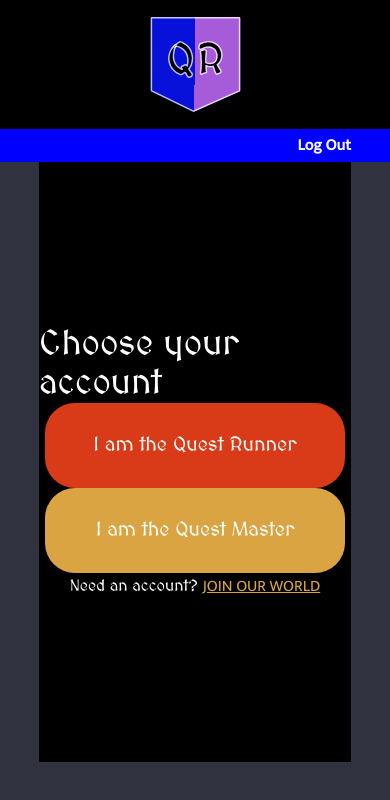
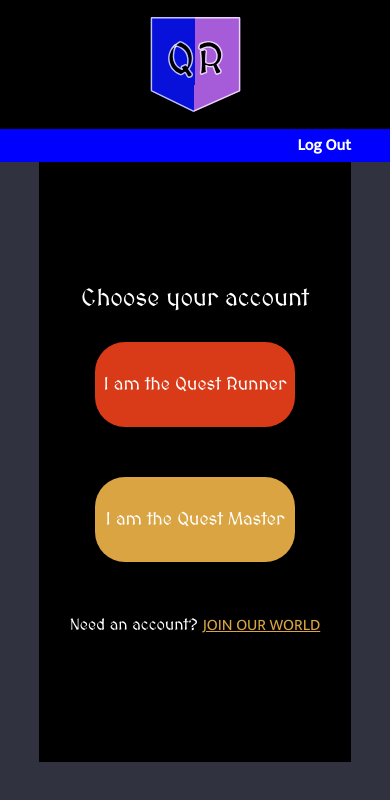
Before and after one commit to npereznyc/task-quest-frontend, a React (Create React App) app: page /login in a window 390 px wide. Shown: the top 800 px of the page. Built offline with nearby package versions, Linux system fonts and the light colour scheme; no server answers; grey boxes are pictures that could not be loaded.

Commit message:
login pages fully mobile responsive

```diff
--- a/src/style/login.css
+++ b/src/style/login.css
@@ -246,4 +246,23 @@ a {
     justify-content: center;
     align-items: center;
   }
+
+  .task-runner{
+    margin-bottom: 50px;
+  }
 }
+
+@media only screen and (max-width: 500px) {
+.login-heading{
+  font-size: 24px;
+  margin-bottom: 30px;
+}
+.task-master, .task-runner{
+  width: 200px;
+  font-size: 18px;
+  padding: 0;
+}
+.task-master{
+  margin-bottom: 50px;
+}
+}
```
